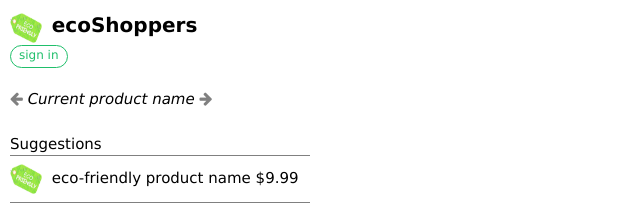
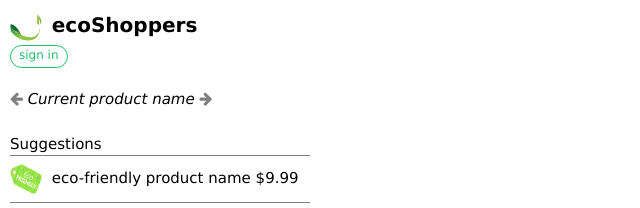
Before and after one commit to antonybstack/ecoShopper, a browser extension: page plugin/eco.html in a window 1280 px wide. Shown: the top 208 px of the page, 0-640 px from the left. Drawn offline with nearby package versions, Linux system fonts and the light colour scheme.

Commit message:
Update eco.html

```diff
--- a/plugin/eco.html
+++ b/plugin/eco.html
@@ -17,7 +17,7 @@
 <body>
   <div class="plugin">
     <div class="container">
-      <img src="eco_image.jpg" alt="no image" width="37px" height="30px">
+      <img src="logo.png" alt="no image" width="37px" height="30px">
       <span id="title">ecoShoppers</span>
       <a href="ecoShopper.com" id="signin">sign in</a>
     </div>
```
